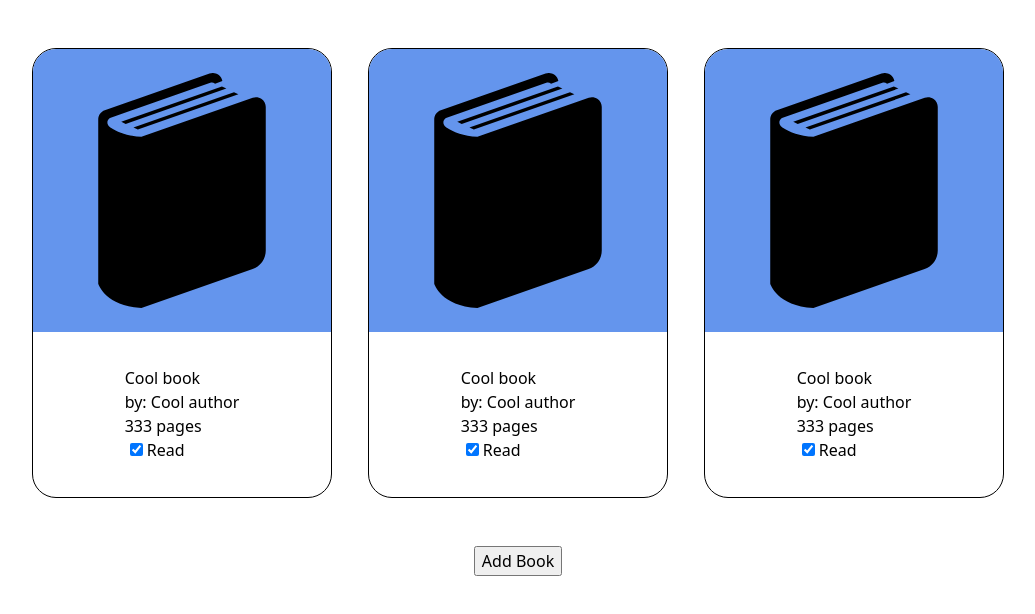
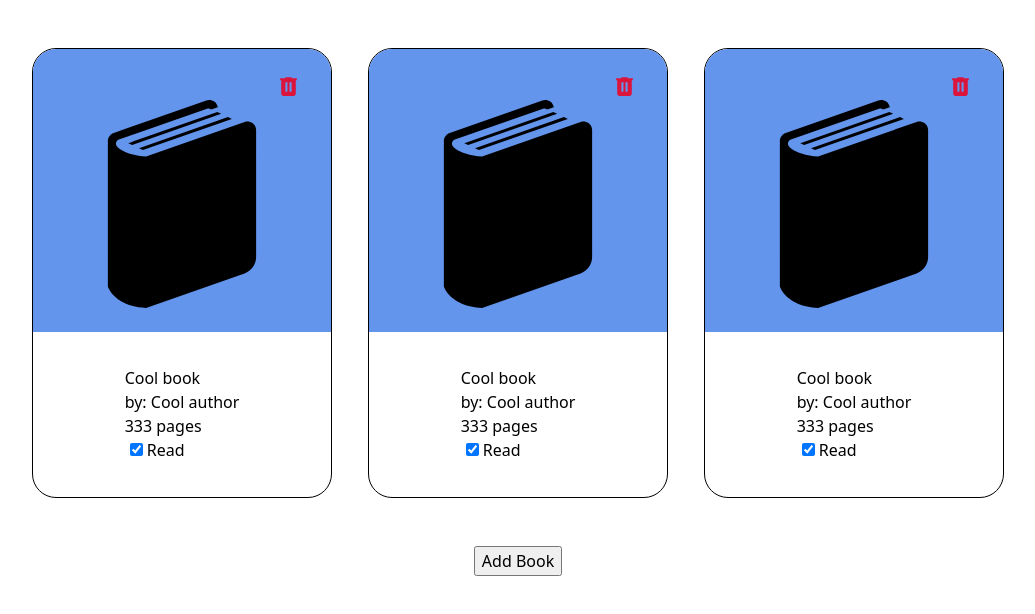
Before and after one commit to raziusyed/odin-library, a plain HTML site: page index.html in a window 1280 px wide. Shown: the whole page, without its empty margins (122-1157 px from the left). Drawn offline with Linux system fonts and the light colour scheme.

Commit message:
Add functions for deleting books and editing read

```diff
--- a/javascript.js
+++ b/javascript.js
@@ -1,4 +1,5 @@
-const library = [];
+let library = [];
+const books = document.querySelector(".books");
 
 function Book(title, author, pages, read) {
     this.id = crypto.randomUUID();
@@ -8,18 +9,24 @@ function Book(title, author, pages, read) {
     this.read = read;
 }
 
+Book.prototype.changeRead = function() {
+    this.read = !this.read;
+}
+
 function addBookToLibrary(title, author, pages, read) {
     const book = new Book(title, author, pages, read);
     library.push(book);
+    renderLibrary();
+}
+
+function deleteBookFromLibrary(id) {
+    library = library.filter(book => book.id !== id);
+    renderLibrary();
 }
 
 addBookToLibrary('Cool book', 'Cool author', 333, true);
 addBookToLibrary('Cool book', 'Cool author', 333, true);
 addBookToLibrary('Cool book', 'Cool author', 333, true);
-
-console.log(library);
-
-const books = document.querySelector(".books");
 
 function renderLibrary() {
     books.innerHTML = "";
@@ -30,21 +37,32 @@ function renderLibrary() {
 
         books.appendChild(bookDiv);
 
-        const { title, author, pages, read } = book;
+        const { id, title, author, pages, read } = book;
 
         const imageContainer = document.createElement("div");
-        const image = document.createElement("img");
-
+        const bookImage = document.createElement("img");
         const textContainer = document.createElement("div");
         const titleP = document.createElement("p");
         const authorP = document.createElement("p");
         const pagesP = document.createElement("p");
         const isRead = document.createElement("input");
         const isReadLabel = document.createElement("label");
+        const deleteBookButton = document.createElement("button");
 
-        image.setAttribute("src", "images/book.svg");
+        deleteBookButton.innerHTML = `
+            <svg xmlns="http://www.w3.org/2000/svg" viewBox="0 0 24 24">
+                <title>trash-can</title>
+                <path d="M9,3V4H4V6H5V19A2,2 0 0,0 7,21H17A2,2 0 0,0 19,19V6H20V4H15V3H9M9,8H11V17H9V8M13,8H15V17H13V8Z" />
+            </svg>
+            `;
+        deleteBookButton.classList.add("deleteBook");
+        deleteBookButton.addEventListener("click", () => {
+            deleteBookFromLibrary(id);
+        })
+
+        bookImage.setAttribute("src", "images/book.svg");
         imageContainer.classList.add("imageContainer");
-        imageContainer.appendChild(image);
+        imageContainer.append(deleteBookButton, bookImage);
 
         titleP.textContent = title;
         titleP.classList.add("bookTitle");
@@ -57,6 +75,10 @@ function renderLibrary() {
 
         isRead.type = "checkbox";
         isRead.checked = read;
+        isRead.addEventListener("change", (e) => {
+            book.changeRead();
+        })
+
         isReadLabel.appendChild(isRead);
         isReadLabel.appendChild(document.createTextNode(" Read"));
 
@@ -65,11 +87,8 @@ function renderLibrary() {
 
 
         bookDiv.append(imageContainer, textContainer);
-
     });
 }
-
-renderLibrary();
 
 
 const dialog = document.querySelector("dialog");
@@ -96,4 +115,5 @@ form.addEventListener("submit", (e) => {
     addBookToLibrary(title, author, pages, read);
     renderLibrary();
     dialog.close();
+    form.reset();
 })
--- a/styles.css
+++ b/styles.css
@@ -63,12 +63,14 @@ body {
 }
 
 .books {
-    display: flex;
+    display: grid;
     gap: 36px;
+    grid-template-columns: repeat(auto-fit, 300px);
+    grid-auto-flow: column;
+    justify-content: center;
 }
 
 .book {
-    width: 300px;
     height: 450px;
     border: 1px solid;
     border-radius: 24px;
@@ -77,16 +79,33 @@ body {
     overflow: hidden;
 }
 
+.deleteBook {
+    border: none;
+    background-color: transparent;
+    align-self: flex-end;
+    cursor: pointer;
+    color: crimson;
+}
+
+.deleteBook svg {
+    fill: currentColor;
+}
+
+.deleteBook svg:hover {
+    fill: hsla(348, 83%, 47%, 0.75);
+}
+
 .imageContainer {
     flex: 2;
     padding: 24px;
     background-color: cornflowerblue;
     min-height: 0;
+    display: flex;
+    flex-direction: column;
 }
 
 .imageContainer img {
-    width: 100%;
-    height: 100%;
+    min-height: 0;
 }
 
 .textContainer {
@@ -134,7 +153,8 @@ form p+p {
     margin: 0px 0px 16px 16px;
 }
 
-.closeButton svg {
+.closeButton svg,
+.deleteBook svg {
     width: 25px;
     height: 25px;
 }
```
